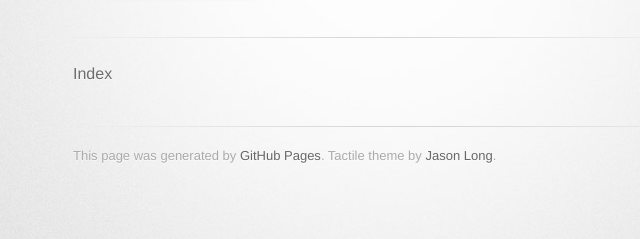
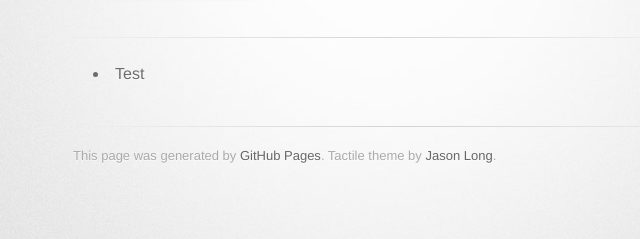
Before and after one commit to xianfuying/xianfuying.github.com, a plain HTML site: page index.html in a window 1280 px wide. Shown: the part 178-417 px from the top of the page, 257-897 px from the left. Drawn offline with Linux system fonts and the light colour scheme; a web font is replaced by a local one.

Commit message:
list to index

```diff
--- a/index.html
+++ b/index.html
@@ -29,7 +29,11 @@
         <hr>
 
         <section id="main_content">
-          <p>Index</p>
+          <ul>
+            <li>
+              Test
+            </li>
+          </ul>
         </section>
 
         <footer>
```
